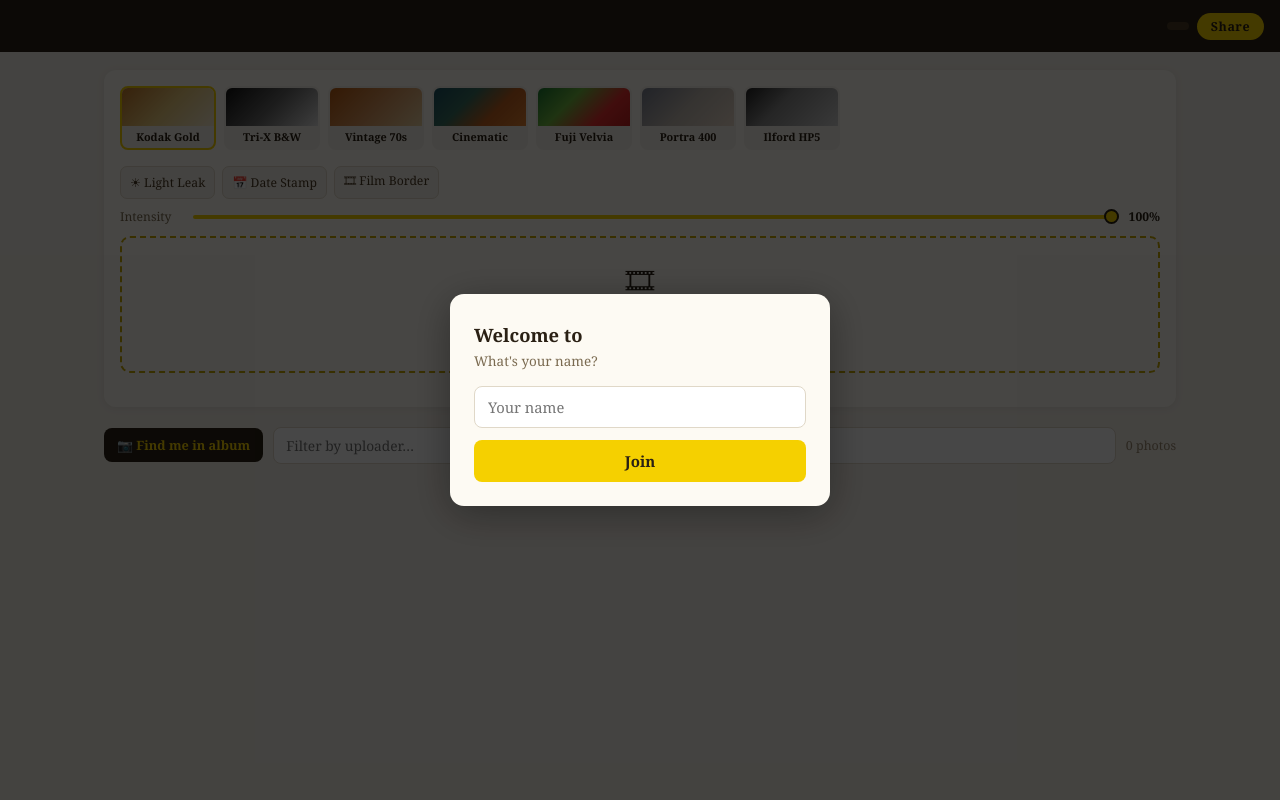
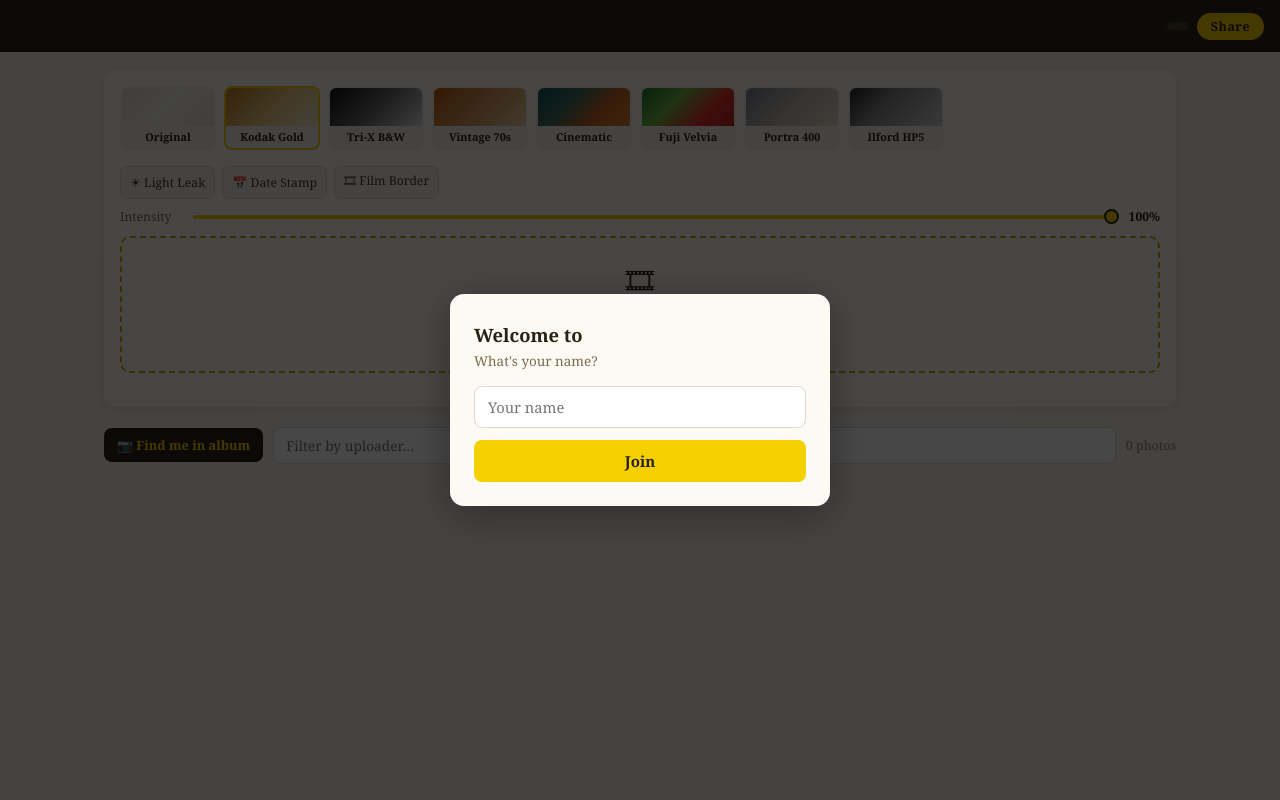
Before and after one commit to Ori-flomin/kodak-filter, a Flask app: template templates/album.html in a window 1280 px wide. Run offline with Flask 3, Linux system fonts and the light colour scheme; the template is opened without the code that fills it, so the values that code supplies are empty.

Commit message:
Add Original (no filter) option to album upload
- Add 'original' to STYLES — passes the image through unchanged
- apply_filter returns early for style='original', skipping all film
  processing and overlays
- Add Original card as the first item in the style scroller with a
  neutral grey swatch
- Hide the options row (light leak, date stamp, border) and intensity
  slider when Original is selected, since they are film-specific

Co-Authored-By: Claude Sonnet 4.6 <noreply@anthropic.com>

```diff
--- a/app.py
+++ b/app.py
@@ -707,6 +707,7 @@ def add_film_border(img):
 # ---------------------------------------------------------------------------
 
 STYLES = {
+    'original':    (lambda img: img.convert('RGB'), 'original.jpg'),
     'kodak-gold':  (apply_kodak_gold,  'kodak_gold.jpg'),
     'trix-bw':     (apply_trix_bw,     'trix_bw.jpg'),
     'vintage-70s': (apply_vintage_70s, 'vintage_70s.jpg'),
@@ -717,6 +718,7 @@ STYLES = {
 }
 
 STYLE_NAMES = {
+    'original':    'Original',
     'kodak-gold':  'Kodak Gold',
     'trix-bw':     'Tri-X B&W',
     'vintage-70s': 'Vintage 70s',
@@ -730,6 +732,9 @@ STYLE_NAMES = {
 def apply_filter(img, style='kodak-gold', intensity=100,
                  light_leak=False, date_stamp=False, film_border=False):
     original = img.convert('RGB')
+    if style == 'original':
+        return original
+
     fn, _ = STYLES.get(style, STYLES['kodak-gold'])
     result = fn(img)
 
--- a/templates/album.html
+++ b/templates/album.html
@@ -177,6 +177,7 @@
     .style-card.selected { border-color: #f5d000; }
     .style-card:hover { border-color: #e0bf00; }
     .swatch { height: 38px; width: 100%; display: block; }
+    .swatch-original    { background: linear-gradient(135deg,#e8e0d8,#f5f2ee,#e8e0d8); }
     .swatch-kodak-gold  { background: linear-gradient(135deg,#c47a2a,#e8c97a,#f5ead0); }
     .swatch-trix-bw     { background: linear-gradient(135deg,#111,#666,#ddd); }
     .swatch-vintage-70s { background: linear-gradient(135deg,#b85a10,#d4925a,#e8d0a0); }
@@ -412,6 +413,10 @@
 
       <!-- Style picker -->
       <div id="style-scroller">
+        <div class="style-card" data-style="original">
+          <span class="swatch swatch-original"></span>
+          <div class="style-card-name">Original</div>
+        </div>
         <div class="style-card selected" data-style="kodak-gold">
           <span class="swatch swatch-kodak-gold"></span>
           <div class="style-card-name">Kodak Gold</div>
@@ -560,6 +565,9 @@
           document.querySelectorAll('.style-card').forEach(c => c.classList.remove('selected'));
           card.classList.add('selected');
           selectedStyle = card.dataset.style;
+          const isOriginal = selectedStyle === 'original';
+          document.getElementById('opts-row').style.display      = isOriginal ? 'none' : '';
+          document.getElementById('intensity-wrap').style.display = isOriginal ? 'none' : '';
           triggerPreview();
         });
       });
```
